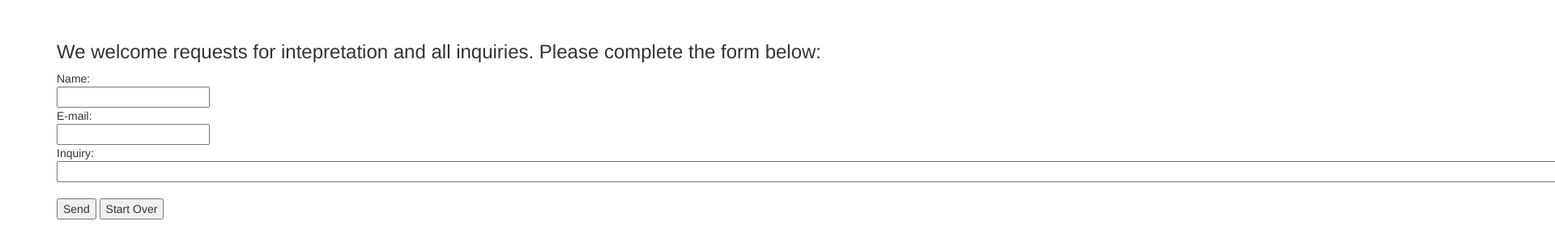
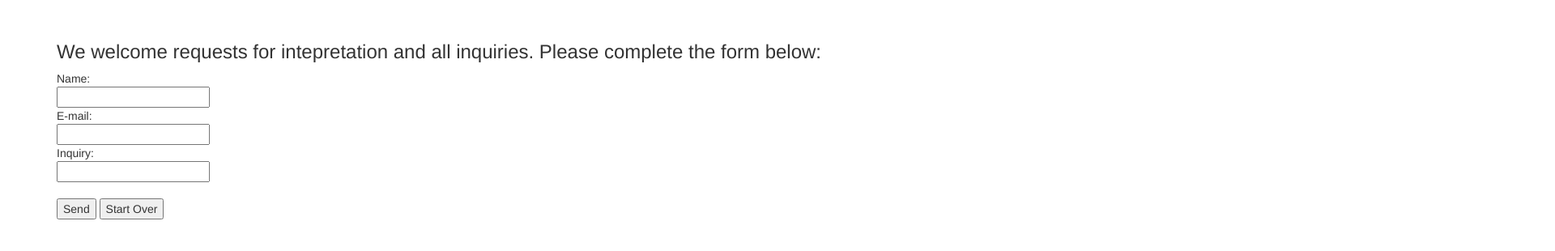
Before and after one commit to chumptoro/cascade-nails-spa, a plain HTML site: page contact.html in a window 1280 px wide. Shown: the part 60-370 px from the top of the page at 81% size, 1920 px wide, since content can reach past the window. Drawn offline with nearby package versions, Linux system fonts and the light colour scheme.

Commit message:
Update contact.html

```diff
--- a/contact.html
+++ b/contact.html
@@ -59,7 +59,7 @@ Name:<br>
 E-mail:<br>
 <input type="text" name="mail"><br>
 Inquiry:<br>
-<input type="text" name="comment" size="300"><br><br>
+<input type="text" name="comment" width="200", length="200" ><br><br>
 <input type="submit" value="Send">
 <input type="reset" value="Start Over">
 </form>
```
